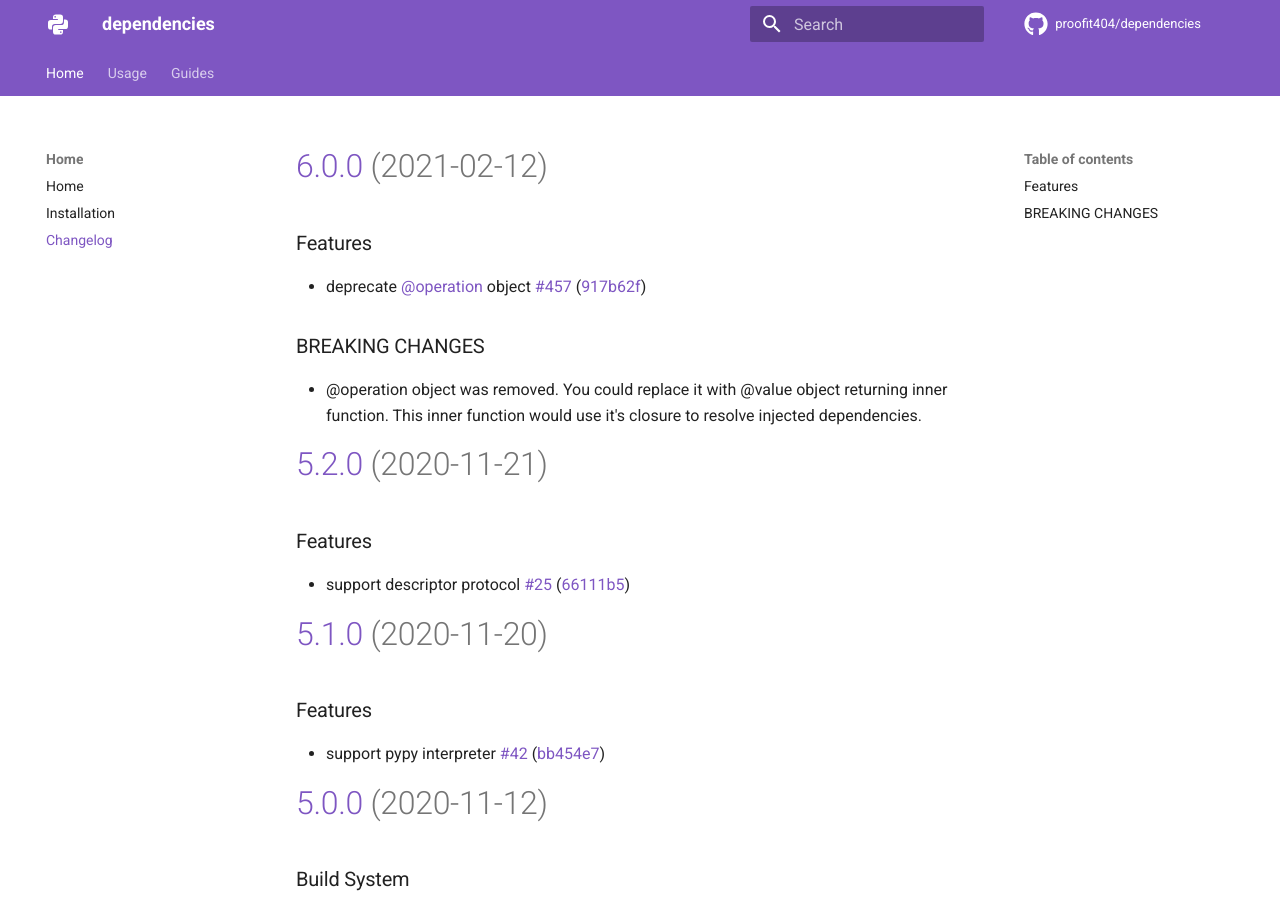
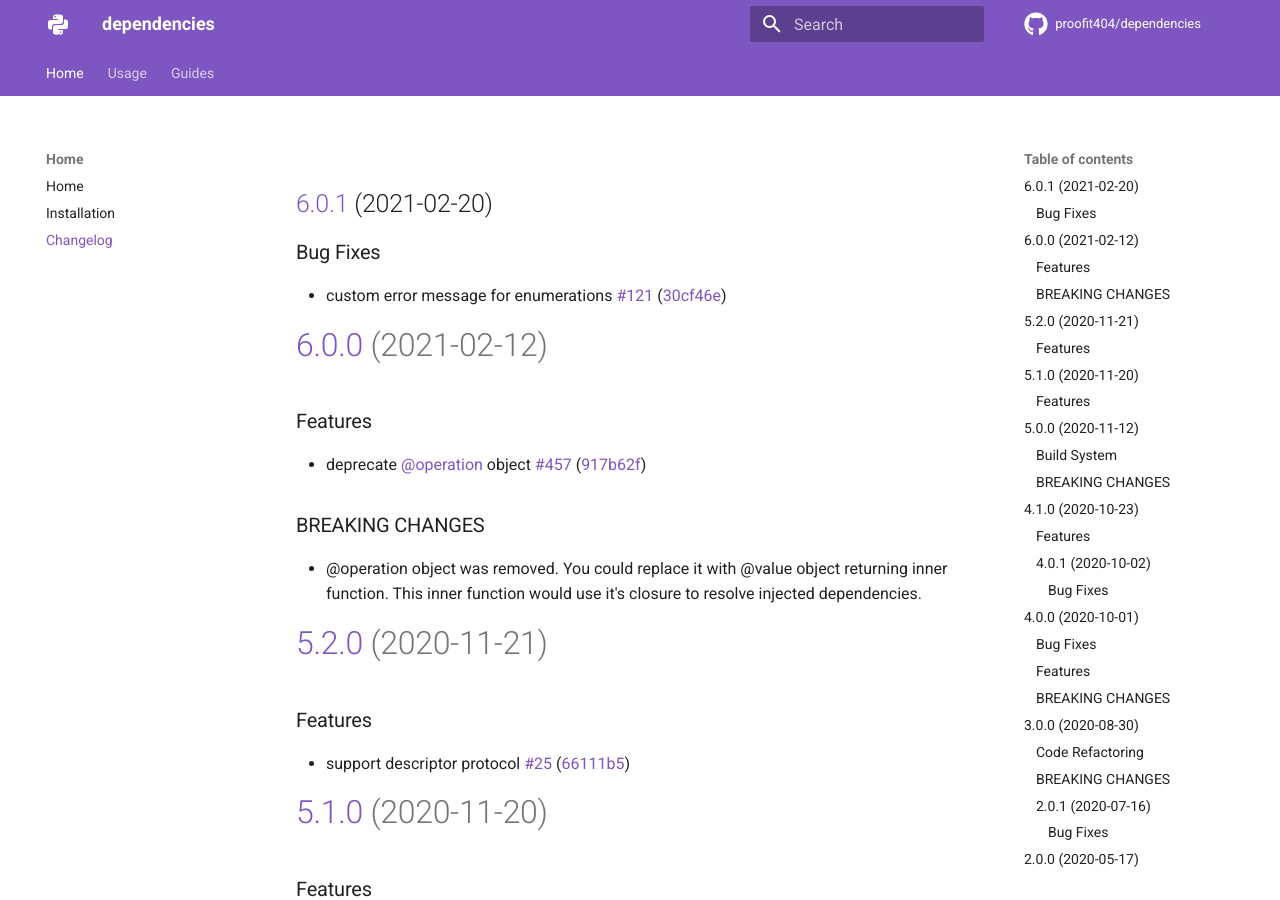
Before and after one commit to proofit404/dependencies, an MkDocs documentation site: the page built from docs/changelog.md, in a window 1280 px wide and 900 px high. Built offline with MkDocs 1.6.1 and Material for MkDocs 9.7.7, drawn with Linux system fonts in a browser that asks for light colours; comment, search, counter and statistics services are not loaded.

Commit message:
chore(release): 6.0.1 [skip ci]
## [6.0.1](https://github.com/proofit404/dependencies/compare/6.0.0...6.0.1) (2021-02-20)

### Bug Fixes

* custom error message for enumerations [#121](https://github.com/proofit404/dependencies/issues/121) ([30cf46e](https://github.com/proofit404/dependencies/commit/30cf46e7b2a6724c17ae928d24641c1490e363b0))

```diff
--- a/docs/changelog.md
+++ b/docs/changelog.md
@@ -1,3 +1,11 @@
+## [6.0.1](https://github.com/proofit404/dependencies/compare/6.0.0...6.0.1) (2021-02-20)
+
+### Bug Fixes
+
+- custom error message for enumerations
+  [#121](https://github.com/proofit404/dependencies/issues/121)
+  ([30cf46e](https://github.com/proofit404/dependencies/commit/30cf46e7b2a6724c17ae928d24641c1490e363b0))
+
 # [6.0.0](https://github.com/proofit404/dependencies/compare/5.2.0...6.0.0) (2021-02-12)
 
 ### Features
--- a/pyproject.toml
+++ b/pyproject.toml
@@ -19,7 +19,7 @@ packages = [
 ]
 readme = "docs/index.md"
 repository = "https://github.com/proofit404/dependencies"
-version = "6.0.0"
+version = "6.0.1"
 
 [tool.poetry.dependencies]
 python = "~3.6 || ~3.7 || ~3.8 || ~3.9"
```
